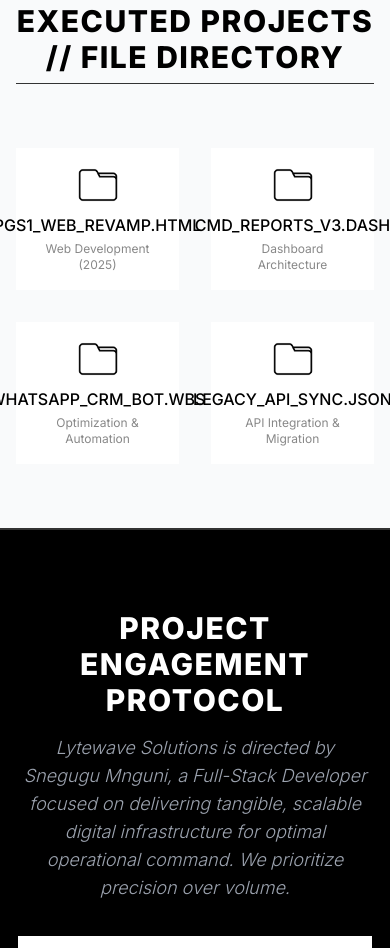
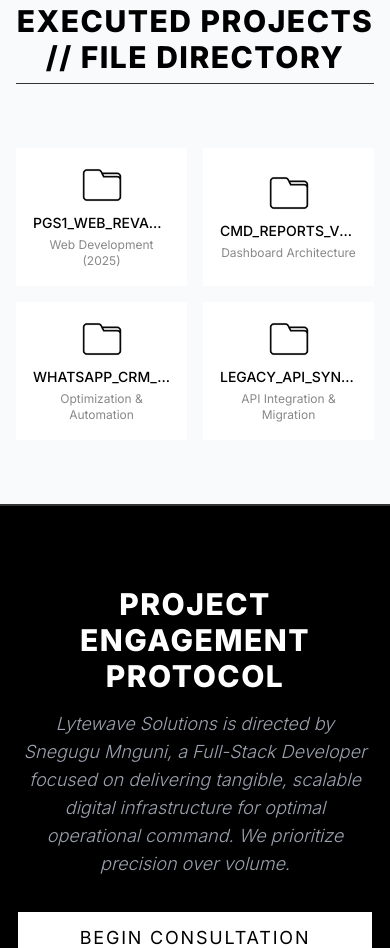
Before and after one commit to coollikeabdul/lytwavesolutions, a plain HTML site: page index.html in a window 390 px wide. Shown: the part 2491-3439 px from the top of the page. Drawn offline with nearby package versions, Linux system fonts and the light colour scheme; files whose address does not match are found by name.

Commit message:
Update index.html

```diff
--- a/index.html
+++ b/index.html
@@ -106,6 +106,17 @@
             opacity: 1; /* Show open folder on hover */
         }
         /* END Project File Hover Style */
+
+        /* FIX: Added overflow hidden and text-truncate utility for small screens */
+        @media (max-width: 639px) {
+            .project-file .project-title {
+                white-space: nowrap;
+                overflow: hidden;
+                text-overflow: ellipsis;
+                max-width: 100%; /* Ensure it respects its container width */
+                display: block;
+            }
+        }
 
 
         @keyframes fadeIn {
@@ -230,7 +241,7 @@
                 Executed Projects // File Directory
             </h2>
 
-            <div class="grid grid-cols-2 md:grid-cols-3 lg:grid-cols-4 gap-8">
+            <div class="grid grid-cols-2 md:grid-cols-3 lg:grid-cols-4 gap-4 sm:gap-8">
 
                 <a href="https://www.proteaglensecondaryone.co.za" target="_blank" class="group">
                     <div class="project-file bg-white border border-primary-mono cursor-pointer h-full">
@@ -238,7 +249,7 @@
                             <img src="./images/f2.png" onerror="this.onerror=null; this.src='https://placehold.co/40x40/000000/FFFFFF?text=F';" alt="Closed Folder Icon" class="project-icon filter grayscale">
                             <img src="./images/f1.png" onerror="this.onerror=null; this.src='https://placehold.co/40x40/000000/FFFFFF?text=F';" alt="Open Folder Icon" class="project-icon-hover filter grayscale">
                         </div>
-                        <h4 class="text-base font-medium uppercase project-title transition duration-300">PGS1_WEB_REVAMP.HTML</h4>
+                        <h4 class="text-sm sm:text-base font-medium uppercase project-title transition duration-300">PGS1_WEB_REVAMP.HTML</h4>
                         <p class="text-xs text-accent-mono mt-1 transition duration-300">Web Development (2025)</p>
                     </div>
                 </a>
@@ -249,7 +260,7 @@
                             <img src="./images/f2.png" onerror="this.onerror=null; this.src='https://placehold.co/40x40/000000/FFFFFF?text=F';" alt="Closed Folder Icon" class="project-icon filter grayscale">
                             <img src="./images/f1.png" onerror="this.onerror=null; this.src='https://placehold.co/40x40/000000/FFFFFF?text=F';" alt="Open Folder Icon" class="project-icon-hover filter grayscale">
                         </div>
-                        <h4 class="text-base font-medium uppercase project-title transition duration-300">CMD_REPORTS_V3.DASH</h4>
+                         <h4 class="text-sm sm:text-base font-medium uppercase project-title transition duration-300">CMD_REPORTS_V3.DASH</h4>
                         <p class="text-xs text-accent-mono mt-1 transition duration-300">Dashboard Architecture</p>
                     </div>
                 </a>
@@ -260,7 +271,7 @@
                             <img src="./images/f2.png" onerror="this.onerror=null; this.src='https://placehold.co/40x40/000000/FFFFFF?text=F';" alt="Closed Folder Icon" class="project-icon filter grayscale">
                             <img src="./images/f1.png" onerror="this.onerror=null; this.src='https://placehold.co/40x40/000000/FFFFFF?text=F';" alt="Open Folder Icon" class="project-icon-hover filter grayscale">
                         </div>
-                        <h4 class="text-base font-medium uppercase project-title transition duration-300">WHATSAPP_CRM_BOT.WBS</h4>
+                         <h4 class="text-sm sm:text-base font-medium uppercase project-title transition duration-300">WHATSAPP_CRM_BOT.WBS</h4>
                         <p class="text-xs text-accent-mono mt-1 transition duration-300">Optimization & Automation</p>
                     </div>
                 </a>
@@ -271,7 +282,7 @@
                             <img src="./images/f2.png" onerror="this.onerror=null; this.src='https://placehold.co/40x40/000000/FFFFFF?text=F';" alt="Closed Folder Icon" class="project-icon filter grayscale">
                             <img src="./images/f1.png" onerror="this.onerror=null; this.src='https://placehold.co/40x40/000000/FFFFFF?text=F';" alt="Open Folder Icon" class="project-icon-hover filter grayscale">
                         </div>
-                        <h4 class="text-base font-medium uppercase project-title transition duration-300">LEGACY_API_SYNC.JSON</h4>
+                         <h4 class="text-sm sm:text-base font-medium uppercase project-title transition duration-300">LEGACY_API_SYNC.JSON</h4>
                         <p class="text-xs text-accent-mono mt-1 transition duration-300">API Integration & Migration</p>
                     </div>
                 </a>
```
